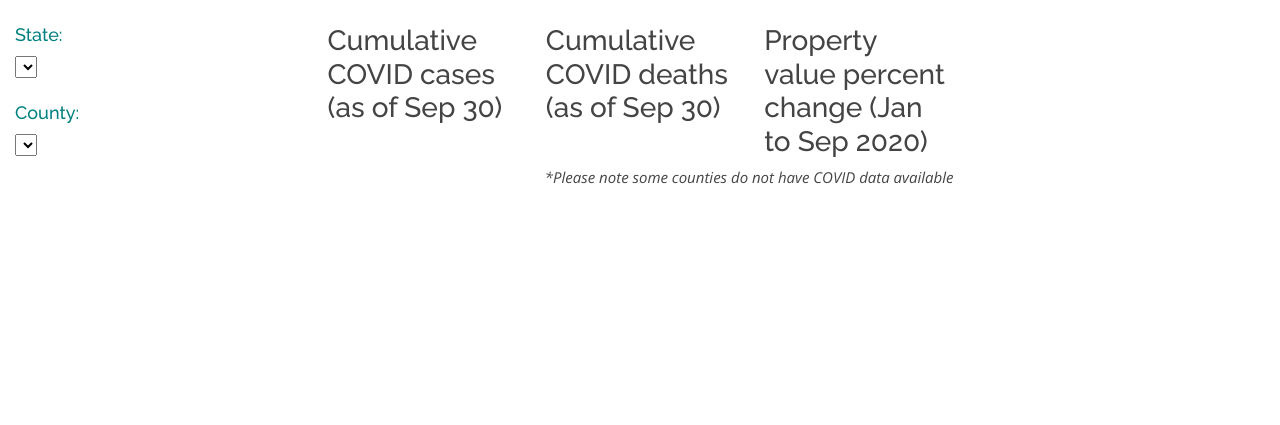
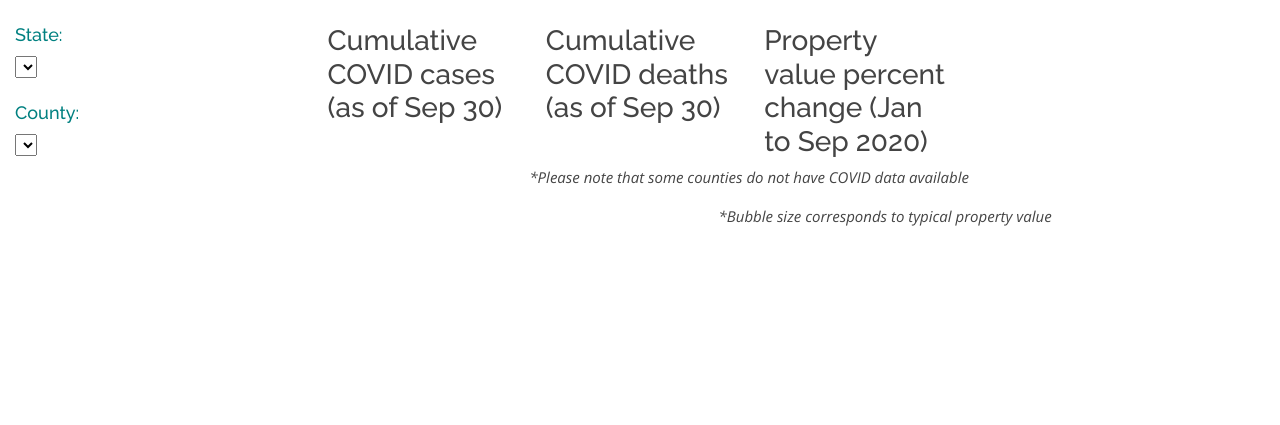
Before and after one commit to alyslma/covid_housing_ml, a Flask app: page /analytics in a window 1280 px wide. Shown: the part 72-497 px from the top of that part. Run offline with Flask 2, Linux system fonts and the light colour scheme; data that the repository does not hold is empty; the page is wider than the window, and the part outside it is not shown; some libraries are stand-ins or nearby versions.

Commit message:
adjust bubble chart tooltip, edit chart titles

```diff
--- a/static/js/graph_analytics.js
+++ b/static/js/graph_analytics.js
@@ -411,7 +411,7 @@ function plotBubble(state) {
         for (i = 0; i < unique_counties.length; i++) {
             var data = firstYear[unique_counties[i]];
             // One small note. We're creating a single trace here, to which
-            // the frames will pass data for the different years. It's
+            // the frames will pass data for the different months. It's
             // subtle, but to avoid data reference problems, we'll slice
             // the arrays to ensure we never write any new data into our
             // lookup table:
@@ -426,12 +426,17 @@ function plotBubble(state) {
                     size: data.marker.size.slice(),
                     sizemode: 'area',
                     sizeref: 500,
-                    // color: "royalblue"
-                }
+                },
+                hovertemplate:
+                "<b>%{text}</b><br><br>" +
+                "%{yaxis.title.text}: %{y:.2%}<br>" + // CHECK!
+                "%{xaxis.title.text}: %{x}<br>" +
+                "Property value: %{marker.size:$,f}<br>" +
+                "<extra></extra>",
             });
         }
 
-        // Create a frame for each year. Frames are effectively just
+        // Create a frame for each month. Frames are effectively just
         // traces, except they don't need to contain the *full* trace
         // definition (for example, appearance). The frames just need
         // the parts the traces that change (here, the data).
@@ -465,7 +470,7 @@ function plotBubble(state) {
         var layout = {
             xaxis: {
                 title: 'COVID cases per 1000',
-                range: [0, Math.max(...y_values_cases)+4]
+                range: [0, Math.max(...y_values_cases)+3]
             },
             yaxis: {
                 title: 'Monthly percent change in property value',
@@ -664,7 +669,7 @@ function plotBubbleCounty(state, county) {
         var layout = {
             xaxis: {
                 title: 'COVID cases per 1000',
-                range: [0, Math.max(...y_values_cases)+0.5]
+                range: [0, Math.max(...y_values_cases)+3]
             },
             yaxis: {
                 title: 'Monthly Percent Change in Property Value',
--- a/templates/Analytics.html
+++ b/templates/Analytics.html
@@ -124,7 +124,7 @@
 
         <div class="col-xs-12  col-md-10 offset-md-2">
             <div id="scatter-state">
-                <p style="text-align:center; font-style: italic">*Please note some counties do not have COVID data
+                <p style="text-align:center; font-style: italic">*Please note that some counties do not have COVID data
                     available</p>
                 <!-- We append our chart here. -->
             </div>
@@ -132,6 +132,7 @@
     </div>
     <div class="col-s-12  col-md-9 offset-md-1">
         <div id="bubble-state" style="height: 725px; max-width: 100%">
+            <p style="text-align:right; font-style: italic">*Bubble size corresponds to typical property value</p>
             <!-- We append our chart here. -->
         </div>
     </div>
--- a/templates/MachineLearning.html
+++ b/templates/MachineLearning.html
@@ -59,7 +59,6 @@
               <li><a href="/analytics">Housing Analytics</a></li>
               <li class="active"><a href="/predictions">Predictions</a></li>
               <li><a href="/table">Table</a></li>
-              <li><a href="/map">Maps</a></li>
             </ul>
       </nav><!-- .nav-menu -->
 
@@ -102,7 +101,7 @@
       <div class ="col-s-6 col-md-2 col-lg-2">
       </div>
       <div class="col-s-6 col-md-2 col-lg-3" style="text-align: center;">
-        <h3 class="panel-title" style="display:inline">MSE Value </h3>
+        <h3 class="panel-title" style="display:inline">  MSE Value </h3>
         <div id="mseValue" style="color: teal; display:inline"></div>
       </div>
       <div class="col-s-6 col-md-2 col-lg-3" style="text-align: center;">
```
